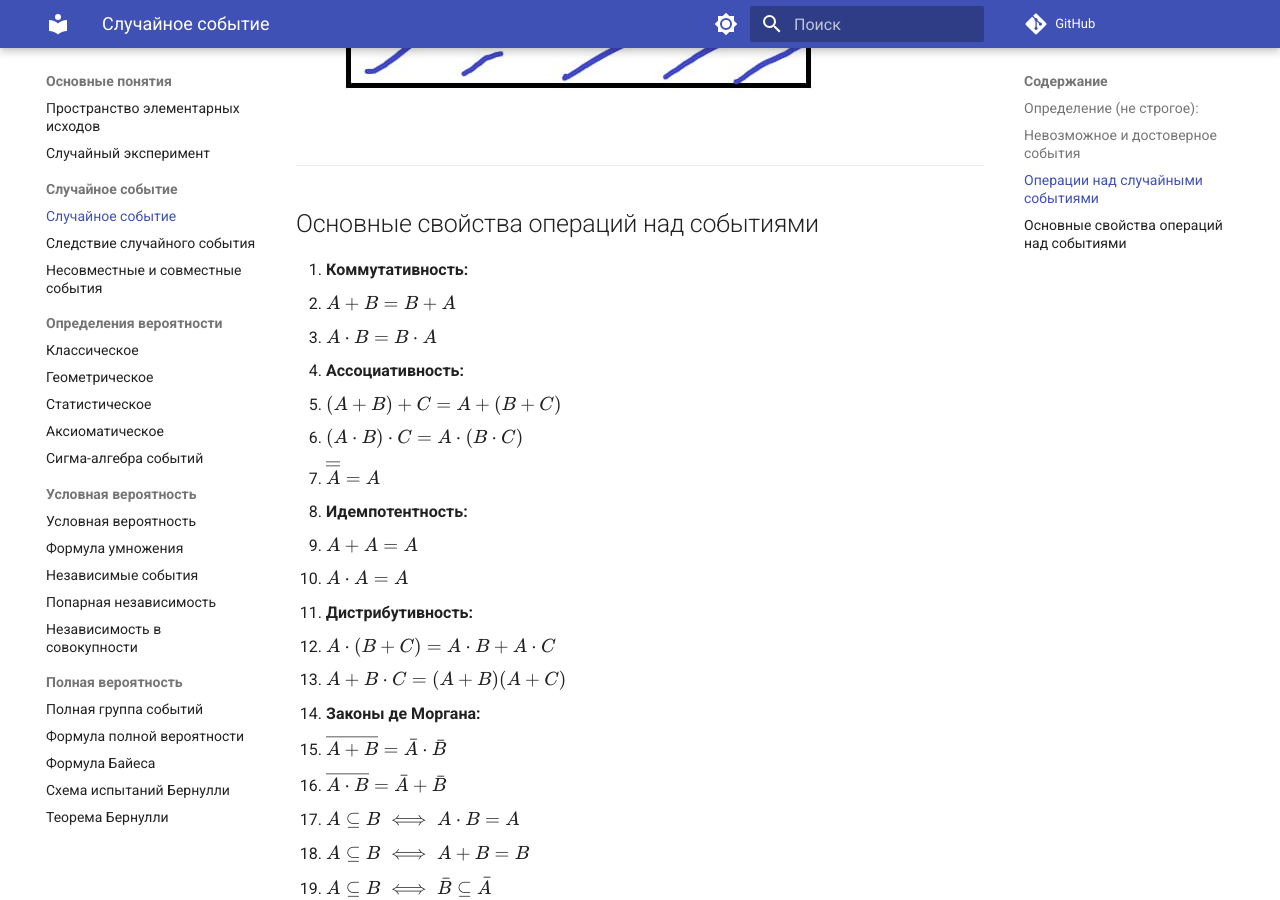
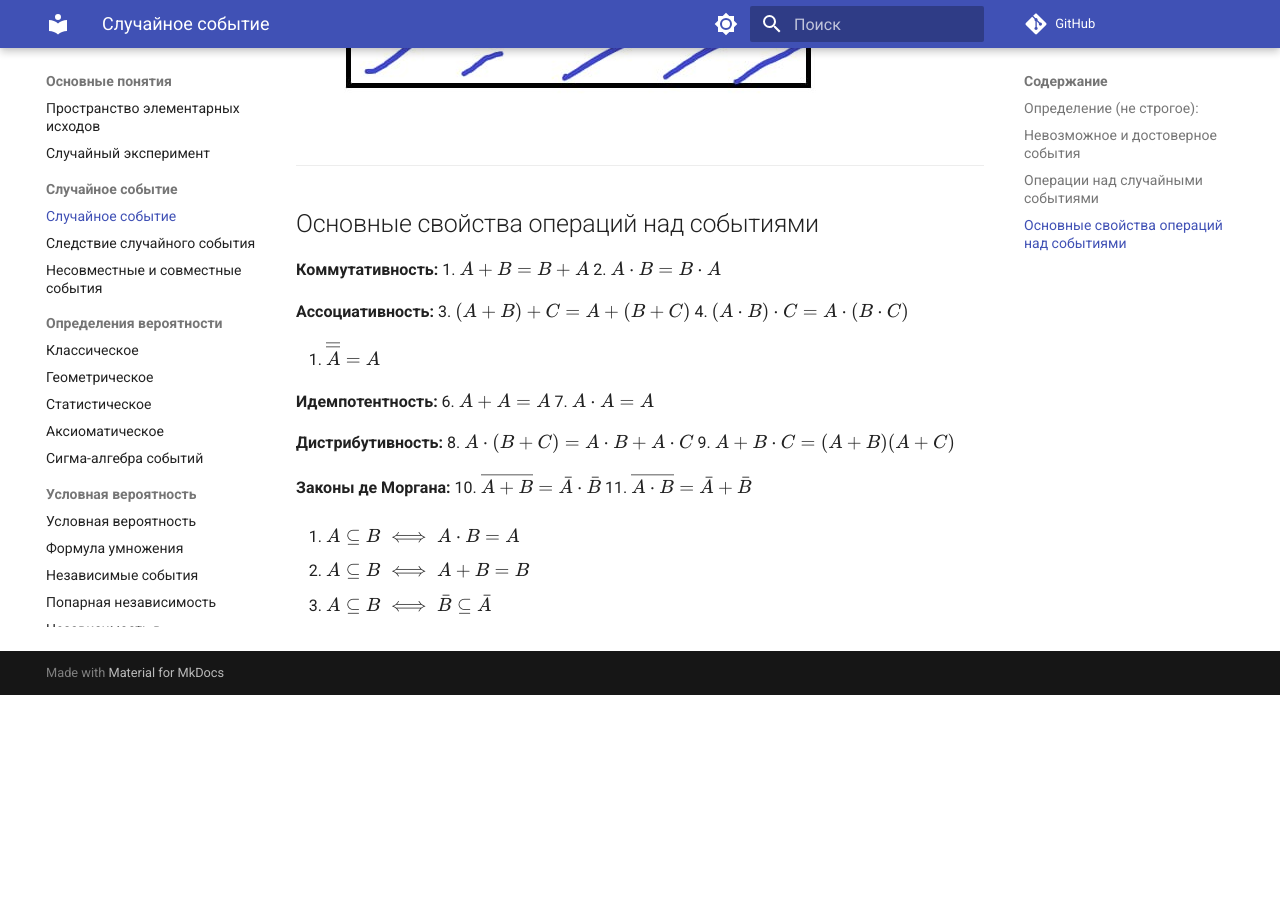
Before and after one commit to ParShilo/ICS-WikiProbTheor, an MkDocs documentation site: the page built from docs/Основные понятия/Случайное событие/Случайное событие.md, in a window 1280 px wide and 900 px high, scrolled down 4177 px. Built offline with MkDocs 1.6.1 and Material for MkDocs 9.7.7, drawn with Linux system fonts in a browser that asks for light colours; comment, search, counter and statistics services are not loaded; after the commit the page ends 4872 px from its top, so only the background shows below that.

Commit message:
Оформление 4

```diff
--- a/docs/Основные понятия/Случайное событие/Случайное событие.md
+++ b/docs/Основные понятия/Случайное событие/Случайное событие.md
@@ -47,30 +47,30 @@
 ---
 ## Основные свойства операций над событиями
 
-1. **Коммутативность:**
-   - $A + B = B + A$
-   - $A \cdot B = B \cdot A$
+**Коммутативность:**
+1. $A + B = B + A$
+2. $A \cdot B = B \cdot A$
 
-2. **Ассоциативность:**
-   - $(A + B) + C = A + (B + C)$
-   - $(A \cdot B) \cdot C = A \cdot (B \cdot C)$
+**Ассоциативность:**
+3. $(A + B) + C = A + (B + C)$
+4. $(A \cdot B) \cdot C = A \cdot (B \cdot C)$
 
-3. $\overline{\overline{A}} = A$
+5. $\overline{\overline{A}} = A$
 
-4. **Идемпотентность:**
-   - $A + A = A$
-   - $A \cdot A = A$
+**Идемпотентность:**
+6. $A + A = A$
+7. $A \cdot A = A$
 
-5. **Дистрибутивность:**
-   - $A \cdot (B + C) = A \cdot B + A \cdot C$
-   - $A + B \cdot C = (A + B)(A + C)$
+**Дистрибутивность:**
+8. $A \cdot (B + C) = A \cdot B + A \cdot C$
+9. $A + B \cdot C = (A + B)(A + C)$
 
-6. **Законы де Моргана:**
-   - $\overline{A + B} = \bar{A} \cdot \bar{B}$
-   - $\overline{A \cdot B} = \bar{A} + \bar{B}$
+**Законы де Моргана:**
+10.  $\overline{A + B} = \bar{A} \cdot \bar{B}$
+11.  $\overline{A \cdot B} = \bar{A} + \bar{B}$
 
-7. $A \subseteq B \iff A \cdot B = A$
+12. $A \subseteq B \iff A \cdot B = A$
 
-8. $A \subseteq B \iff A + B = B$
+13. $A \subseteq B \iff A + B = B$
 
-9. $A \subseteq B \iff \bar{B} \subseteq \bar{A}$
+14. $A \subseteq B \iff \bar{B} \subseteq \bar{A}$
```
Also changed, not shown: docs/Основные понятия/Полная вероятность/Схема испытаний Бернулли.md (+3 -3 lines), docs/Основные понятия/Условная вероятность/Независимость в совокупности.md (+1 -1 lines), docs/Основные понятия/Условная вероятность/Независимые события.md (+1 -1 lines), docs/Основные понятия/Условная вероятность/Условная вероятность.md (+1 -1 lines), docs/Основные понятия/Условная вероятность/Формула умножения вероятностей.md (+2 -2 lines).
